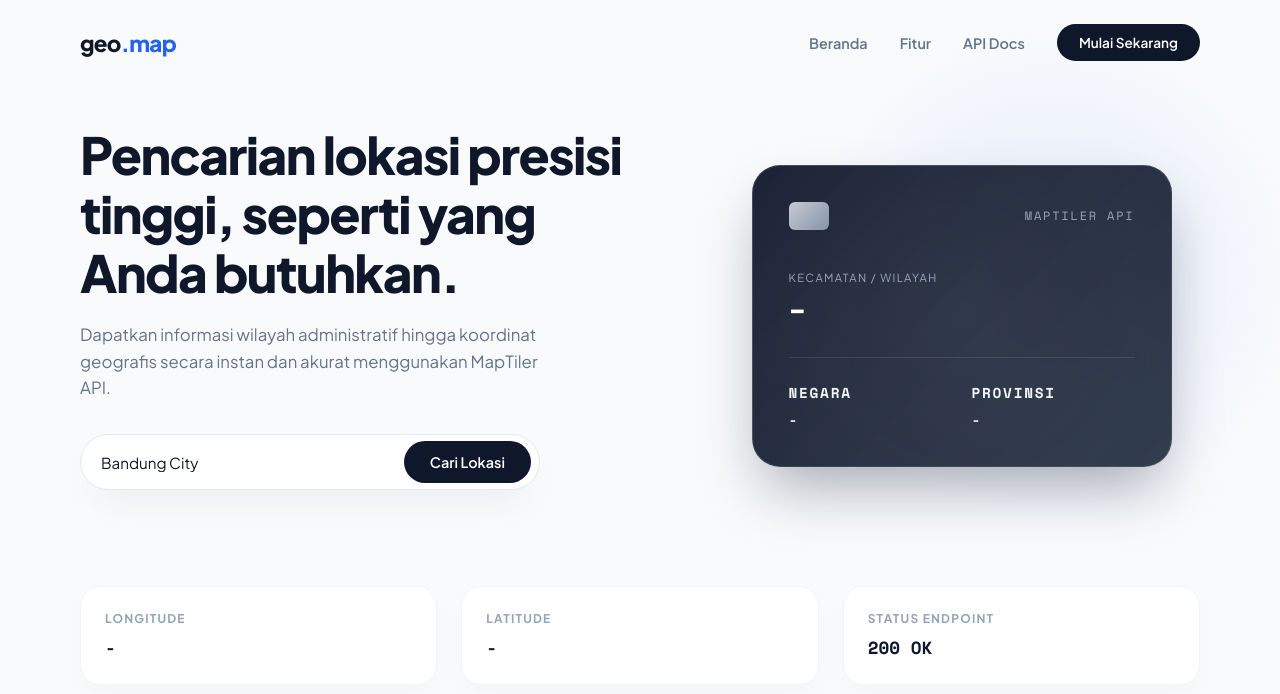
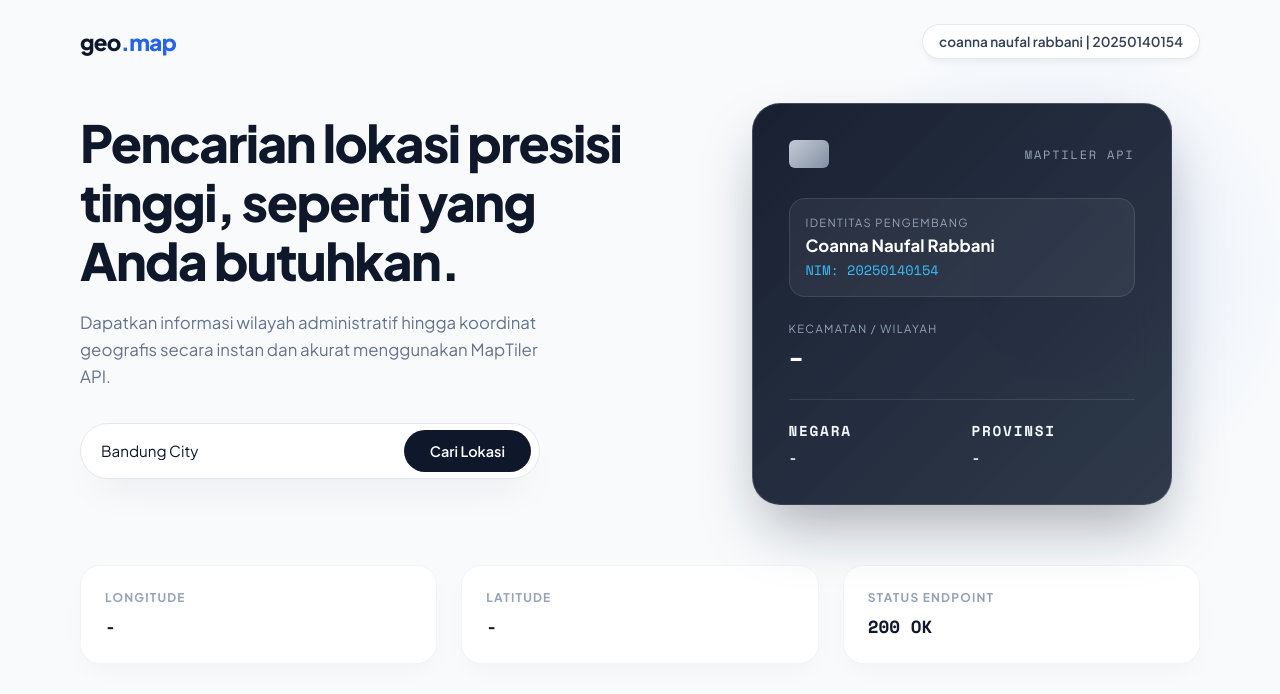
Before and after one commit to coannanaufal-debug/154_weatherApi, a website: page public/index.html in a window 1280 px wide. Drawn offline with nearby package versions, Linux system fonts and the light colour scheme; no server answers.

Commit message:
perbarui tampilan halaman index.html dengan menambahkan identitas pengembang dan memperbaiki gaya navigasi

```diff
--- a/public/index.html
+++ b/public/index.html
@@ -5,7 +5,7 @@
   <meta name="viewport" content="width=device-width, initial-scale=1.0" />
   <title>GeoMap — Geocoding Intelligence</title>
 
-  <!-- Import Google Fonts: Plus Jakarta Sans (Utama) & Space Mono (Angka/Data) -->
+  <!-- Import Google Fonts: Plus Jakarta Sans & Space Mono -->
   <link rel="preconnect" href="https://fonts.googleapis.com">
   <link rel="preconnect" href="https://fonts.gstatic.com" crossorigin>
   <link href="https://fonts.googleapis.com/css2?family=Plus+Jakarta+Sans:wght@400;500;600;700;800&family=Space+Mono:wght@400;700&display=swap" rel="stylesheet">
@@ -46,44 +46,23 @@
       color: #2563eb;
     }
 
-    nav {
-      display: flex;
-      gap: 32px;
-      align-items: center;
-    }
-
-    nav a {
-      text-decoration: none;
-      color: #64748b;
-      font-size: 0.9rem;
+    /* Identity Badge pada Header */
+    .student-badge {
+      background: #ffffff;
+      border: 1px solid #e2e8f0;
+      padding: 8px 16px;
+      border-radius: 99px;
+      font-size: 0.85rem;
       font-weight: 600;
-      transition: color 0.2s;
-    }
-
-    nav a:hover {
-      color: #0f172a;
-    }
-
-    .nav-btn {
-      background-color: #0f172a;
-      color: #ffffff;
-      padding: 10px 22px;
-      border-radius: 99px;
-      font-weight: 600;
-      text-decoration: none;
-      font-size: 0.85rem;
-      transition: opacity 0.2s;
-    }
-
-    .nav-btn:hover {
-      opacity: 0.9;
+      color: #334155;
+      box-shadow: 0 4px 6px -1px rgba(0, 0, 0, 0.05);
     }
 
     /* Hero Section */
     .hero {
       max-width: 1300px;
       margin: 0 auto;
-      padding: 40px 80px 80px;
+      padding: 20px 80px 60px;
       display: grid;
       grid-template-columns: 1.1fr 0.9fr;
       gap: 60px;
@@ -191,22 +170,11 @@
       overflow: hidden;
     }
 
-    .glass-card::after {
-      content: '';
-      position: absolute;
-      top: -50%;
-      right: -50%;
-      width: 200%;
-      height: 200%;
-      background: radial-gradient(circle, rgba(255, 255, 255, 0.06) 0%, transparent 60%);
-      pointer-events: none;
-    }
-
     .card-header {
       display: flex;
       justify-content: space-between;
       align-items: center;
-      margin-bottom: 40px;
+      margin-bottom: 30px;
     }
 
     .card-chip {
@@ -225,8 +193,31 @@
       color: #94a3b8;
     }
 
+    /* Section Identitas Mahasiswa di Kartu */
+    .user-profile {
+      background: rgba(255, 255, 255, 0.05);
+      border: 1px solid rgba(255, 255, 255, 0.1);
+      border-radius: 16px;
+      padding: 16px;
+      margin-bottom: 24px;
+    }
+
+    .user-profile .name {
+      font-size: 1.05rem;
+      font-weight: 700;
+      color: #ffffff;
+      text-transform: capitalize;
+    }
+
+    .user-profile .nim {
+      font-family: 'Space Mono', monospace;
+      font-size: 0.85rem;
+      color: #38bdf8;
+      margin-top: 4px;
+    }
+
     .card-main {
-      margin-bottom: 32px;
+      margin-bottom: 28px;
     }
 
     .card-label {
@@ -239,7 +230,7 @@
     }
 
     .card-value-large {
-      font-size: 1.75rem;
+      font-size: 1.5rem;
       font-weight: 800;
       color: #ffffff;
       letter-spacing: -0.02em;
@@ -250,7 +241,7 @@
       grid-template-columns: 1fr 1fr;
       gap: 20px;
       border-top: 1px solid rgba(255, 255, 255, 0.1);
-      padding-top: 24px;
+      padding-top: 20px;
     }
 
     .grid-item span {
@@ -317,12 +308,9 @@
   <!-- Navigation Bar -->
   <header>
     <div class="brand">geo<span>.map</span></div>
-    <nav>
-      <a href="#">Beranda</a>
-      <a href="#">Fitur</a>
-      <a href="#">API Docs</a>
-      <a href="#" class="nav-btn">Mulai Sekarang</a>
-    </nav>
+    <div class="student-badge">
+      coanna naufal rabbani | 20250140154
+    </div>
   </header>
 
   <!-- Hero Section -->
@@ -340,12 +328,19 @@
       <div id="loading">Memuat data lokasi...</div>
     </div>
 
-    <!-- Floating Glass Card (Reference UI Style) -->
+    <!-- Floating Glass Card dengan Identitas Mahasiswa -->
     <div class="hero-right">
       <div class="glass-card">
         <div class="card-header">
           <div class="card-chip"></div>
           <span class="card-tag">MAPTILER API</span>
+        </div>
+
+        <!-- Identitas Nama & NIM -->
+        <div class="user-profile">
+          <div class="card-label">Identitas Pengembang</div>
+          <div class="name">coanna naufal rabbani</div>
+          <div class="nim">NIM: 20250140154</div>
         </div>
 
         <div class="card-main">
```
